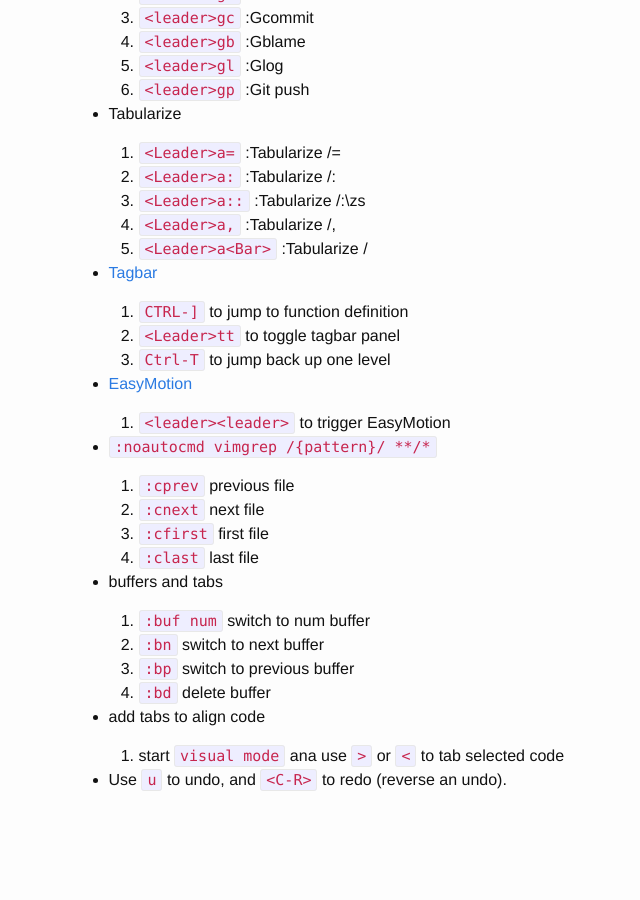
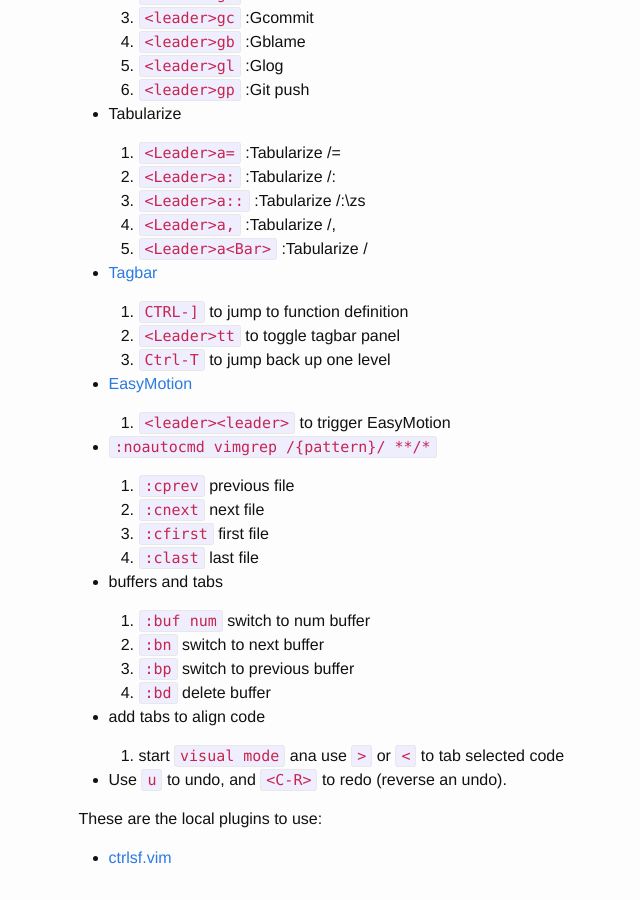
Before and after one commit to ShallmentMo/shallmentmo.github.com, a Jekyll site: the page built from _posts/2016-08-30-zsh-tmux-spf13.md, in a window 1280 px wide and 900 px high, scrolled down 1816 px. Shown: the whole window, without its empty margins (89-729 px from the left). Built offline with Jekyll 4.4.1, drawn with Linux system fonts in a browser that asks for light colours; before the commit the page ends 2638 px from its top, so only the background shows below that.

Commit message:
update _posts/2016-08-30-zsh-tmux-spf13.md

```diff
--- a/_posts/2016-08-30-zsh-tmux-spf13.md
+++ b/_posts/2016-08-30-zsh-tmux-spf13.md
@@ -115,3 +115,7 @@
   1. start `visual mode` ana use `>` or `<` to tab selected code
 
 * Use `u` to undo, and `<C-R>` to redo (reverse an undo).
+
+These are the local plugins to use:
+
+* [ctrlsf.vim](https://github.com/dyng/ctrlsf.vim)
```
